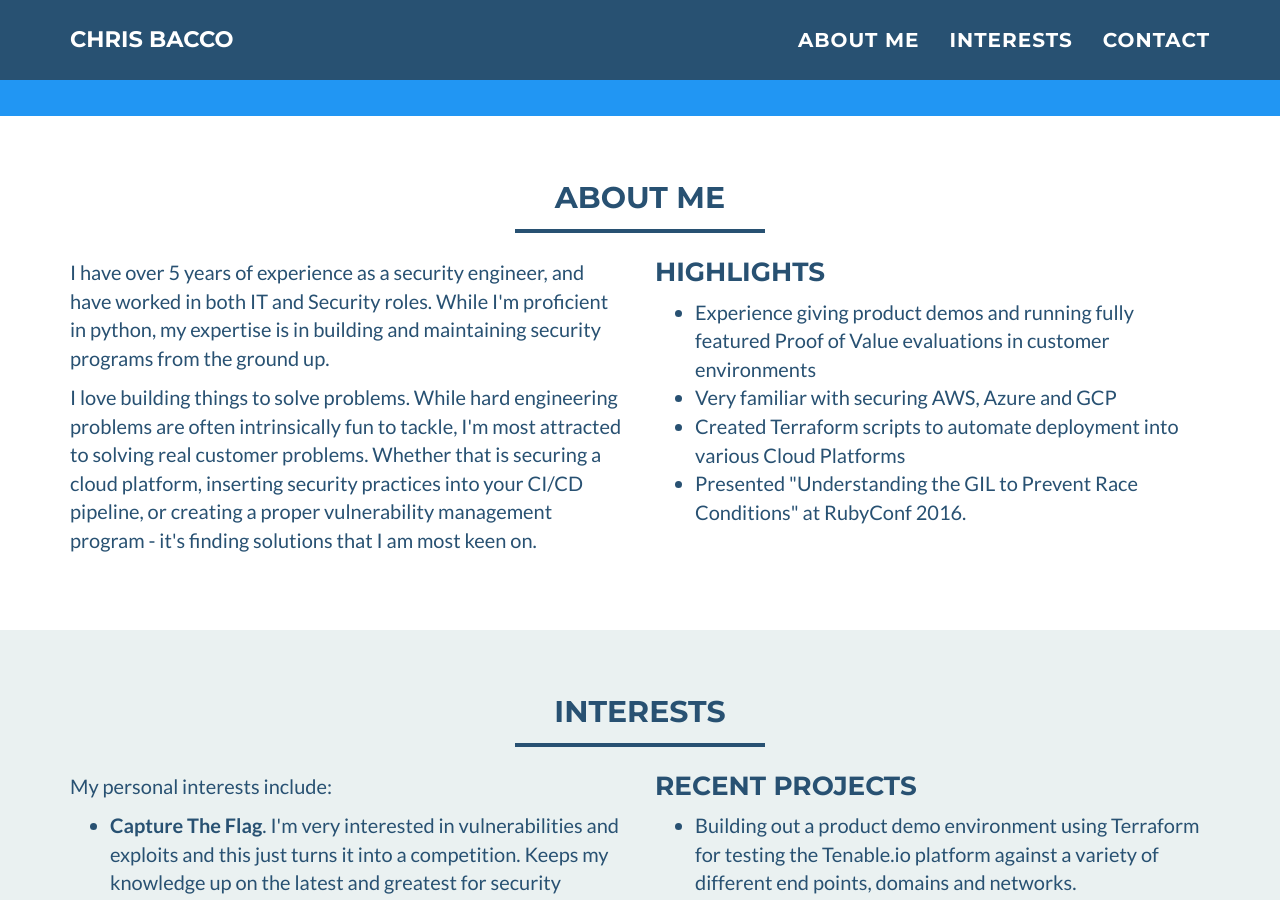
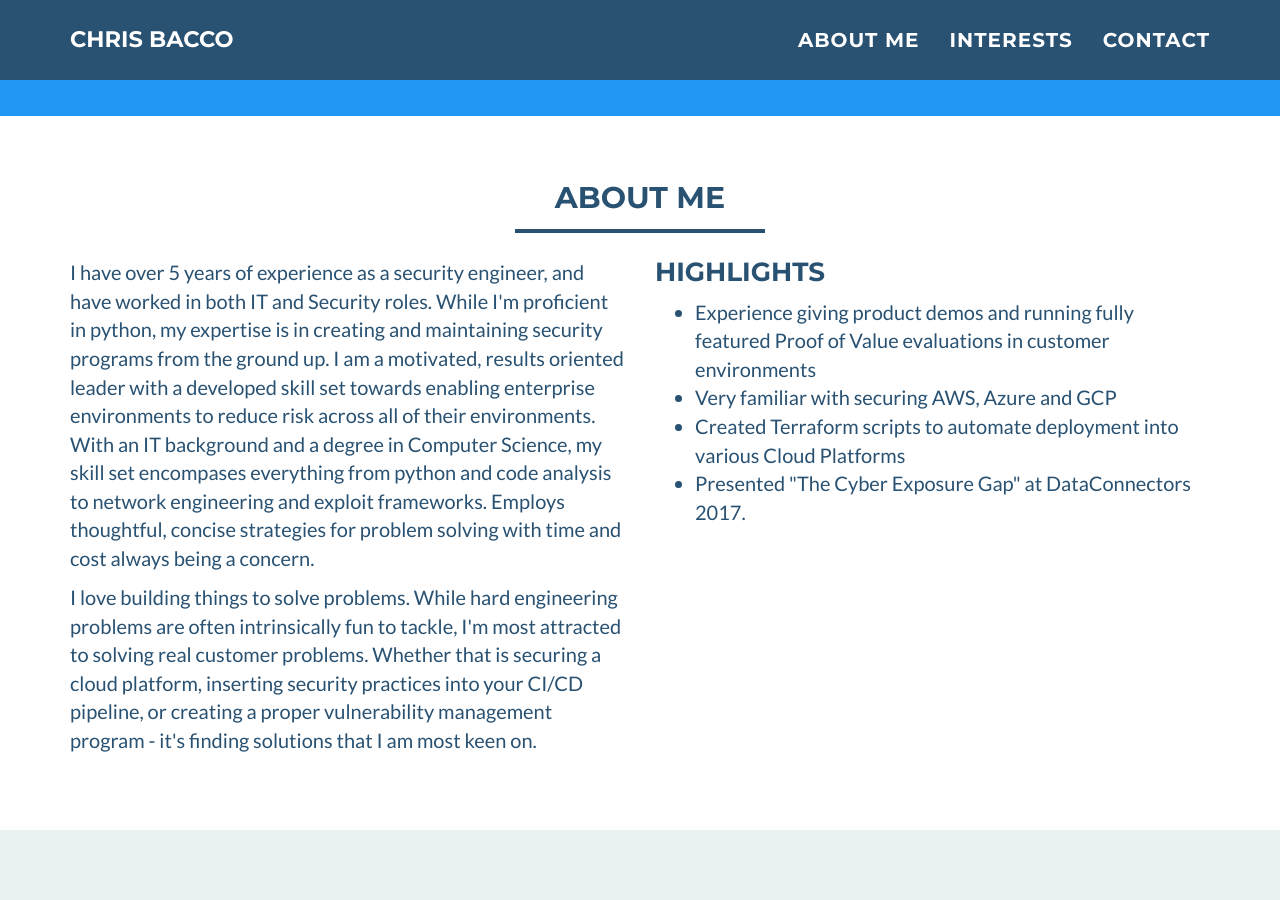
Before and after one commit to cbacco/cbacco.github.io, a Jekyll site: the page built from index.html, in a window 1280 px wide and 900 px high, scrolled down 458 px. Built offline with Jekyll 4.4.1, drawn with Linux system fonts in a browser that asks for light colours.

Commit message:
Update _includes/about_me.html

```diff
--- a/_includes/about_me.html
+++ b/_includes/about_me.html
@@ -10,7 +10,8 @@
 	    <div class="col-sm-6">
     		<p>
             I have over 5 years of experience as a security engineer, and have worked
-            in both IT and Security roles. While I'm proficient in python, my expertise is in building and maintaining security programs from the ground up.
+            in both IT and Security roles. While I'm proficient in python, my expertise is in creating and maintaining security programs from the ground up. I am a motivated, results oriented leader with a developed skill set towards enabling enterprise environments to reduce risk across all of their environments. With an IT background and a degree in Computer Science, my skill set encompases everything from python and code analysis to network engineering and exploit frameworks. Employs thoughtful, concise strategies for problem solving with time and cost always being a concern.
+
         </p>
         <p>
            I love building things to solve problems.
@@ -31,7 +32,7 @@
           <li>
             Created Terraform scripts to automate deployment into various Cloud Platforms
     			<li>
-            Presented "Understanding the GIL to Prevent Race Conditions" at RubyConf 2016.
+            Presented "The Cyber Exposure Gap" at DataConnectors 2017.
     			</li>
 
 		    </ul>
```
